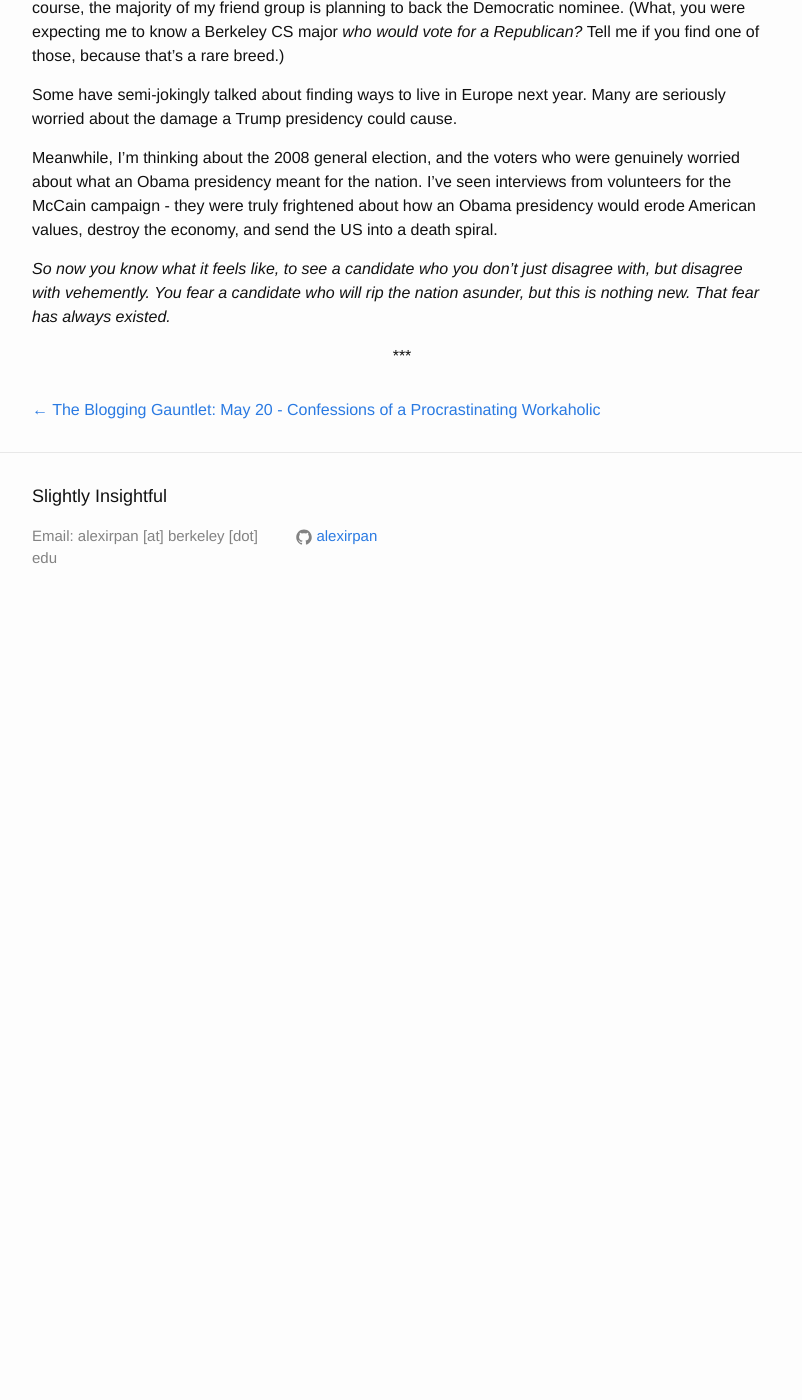
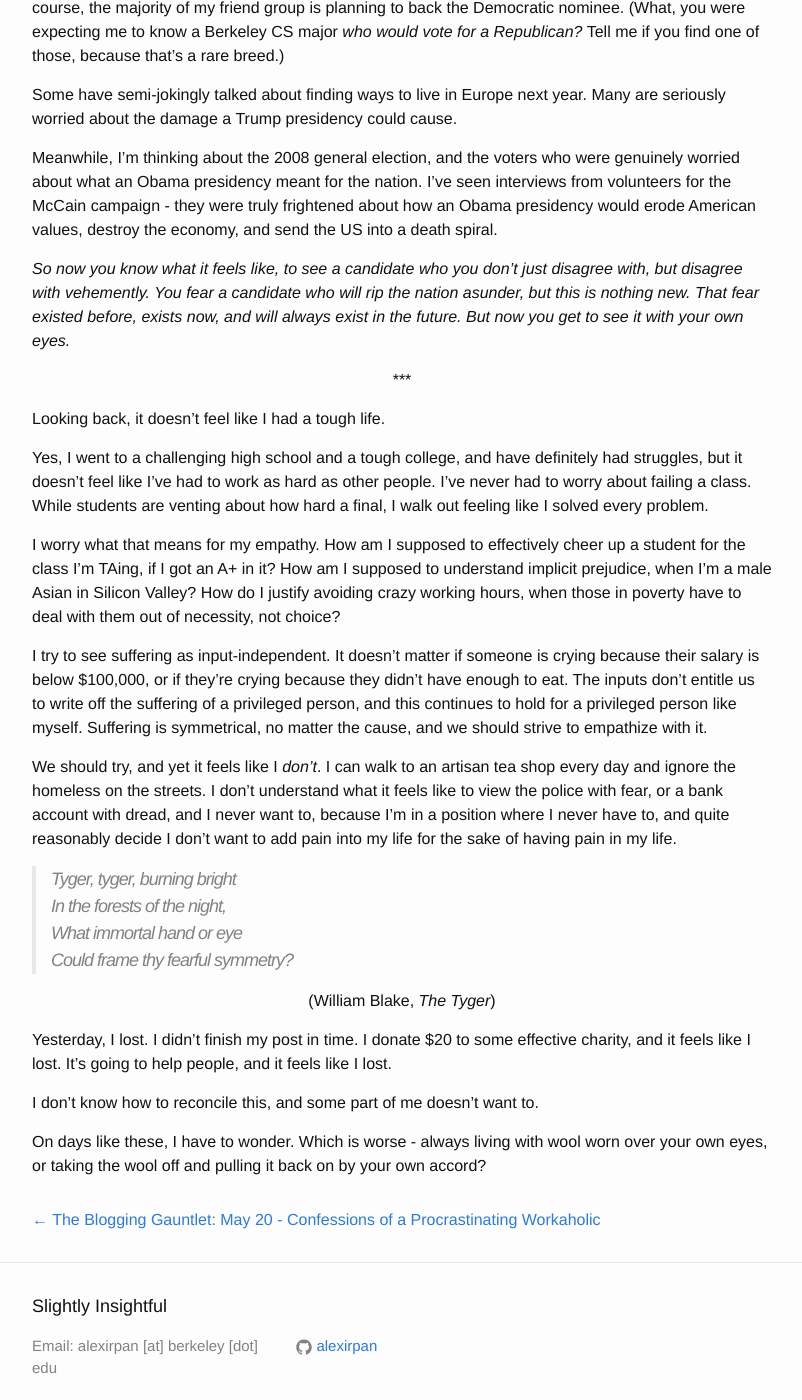
Before and after one commit to alexirpan/alexirpan.github.io, a Jekyll site: the page built from _posts/may2016/2016-05-21-may-21.markdown, in a window 1280 px wide and 1400 px high, scrolled down 1010 px. Shown: the whole window, without its empty margins (238-1040 px from the left). Built offline with Jekyll 4.4.1, drawn with Linux system fonts in a browser that asks for light colours; before the commit the page ends 1640 px from its top, so only the background shows below that.

Commit message:
Finished draft assuming I fix the ending

```diff
--- a/_posts/may2016/2016-05-21-may-21.markdown
+++ b/_posts/may2016/2016-05-21-may-21.markdown
@@ -58,8 +58,55 @@ destroy the economy, and send the US into a death spiral.
 
 *So now you know what it feels like, to see a candidate who you don't just
 disagree with, but disagree with vehemently. You fear a candidate who
-will rip the nation asunder, but this is nothing new. That fear has
-always existed.*
+will rip the nation asunder, but this is nothing new. That fear existed
+before, exists now, and will always exist in the future. But now you get
+to see it with your own eyes.*
 
 \*\*\*
 {: .centered }
+
+Looking back, it doesn't feel like I had a tough life.
+
+Yes, I went to a challenging high school and a tough college, and have
+definitely had struggles, but it doesn't feel like I've had to work as hard
+as other people. I've never had to worry about failing a class. While students
+are venting about how hard a final, I walk out feeling like I solved every
+problem.
+
+I worry what that means for my empathy. How am I supposed to effectively cheer
+up a student for the class I'm TAing, if I got an A+ in it? How am I supposed
+to understand implicit prejudice, when I'm a male Asian in Silicon Valley?
+How do I justify avoiding crazy working hours, when those in poverty
+have to deal with them out of necessity, not choice?
+
+I try to see suffering as input-independent. It doesn't matter if someone is
+crying because their salary is below $100,000, or if they're crying because
+they didn't have enough to eat. The inputs don't entitle us to write off
+the suffering of a privileged person, and this continues to hold for a privileged
+person like myself. Suffering is symmetrical, no matter the cause, and we
+should strive to empathize with it.
+
+We should try, and yet it feels like I *don't*. I can walk to an artisan
+tea shop every day and ignore the homeless on the streets. I don't understand
+what it feels like to view the police with fear, or a bank account with dread,
+and I never want to, because I'm in a position where I never have to, and quite
+reasonably decide I don't want to add pain into my life for the sake of having
+pain in my life.
+
+> Tyger, tyger, burning bright
+> In the forests of the night,
+> What immortal hand or eye
+> Could frame thy fearful symmetry?
+
+(William Blake, *The Tyger*)
+{: .centered }
+
+Yesterday, I lost. I didn't finish my post in time. I donate $20 to some
+effective charity, and it feels like I lost. It's going to help people, and
+it feels like I lost.
+
+I don't know how to reconcile this, and some part of me doesn't want to.
+
+On days like these, I have to wonder. Which is worse - always living with wool
+worn over your own eyes, or taking the wool off and pulling it back on by
+your own accord?
```
